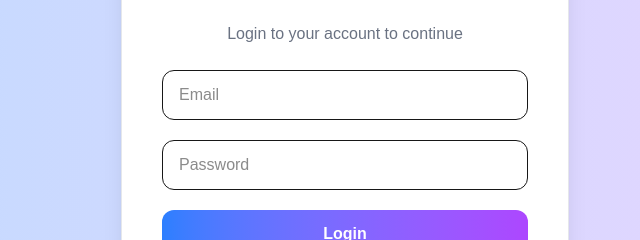
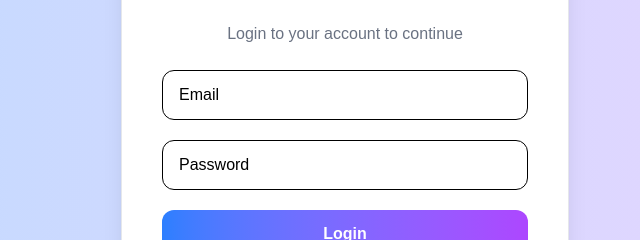
Before and after one commit to Avinash30-12/Scalable-Web-App-with-Authentication-Dashboard, a Next.js app in the folder frontend/: page /login in a window 1280 px wide. Shown: the part 266-506 px from the top of the page, without its empty margins (295-935 px from the left). Built offline with nearby package versions, Linux system fonts and the light colour scheme.

Commit message:
Update login.js

```diff
--- a/frontend/src/pages/login.js
+++ b/frontend/src/pages/login.js
@@ -51,7 +51,8 @@ export default function Login() {
   type="email"
   name="email"
   placeholder="Email"
-              className="w-full px-4 py-3 border rounded-xl focus:outline-none focus:ring-2 focus:ring-blue-400 focus:border-transparent"
+  className="w-full px-4 py-3 border rounded-xl text-black placeholder-black
+             focus:outline-none focus:ring-2 focus:ring-blue-400 focus:border-transparent"
   value={form.email}
   onChange={handleChange}
   required
@@ -63,7 +64,8 @@ export default function Login() {
   type="password"
   name="password"
   placeholder="Password"
-              className="w-full px-4 py-3 border rounded-xl focus:outline-none focus:ring-2 focus:ring-blue-400 focus:border-transparent"
+  className="w-full px-4 py-3 border rounded-xl text-black placeholder-black
+             focus:outline-none focus:ring-2 focus:ring-blue-400 focus:border-transparent"
   value={form.password}
   onChange={handleChange}
   required
```
Lines whose indentation alone changed are shown as unchanged.
